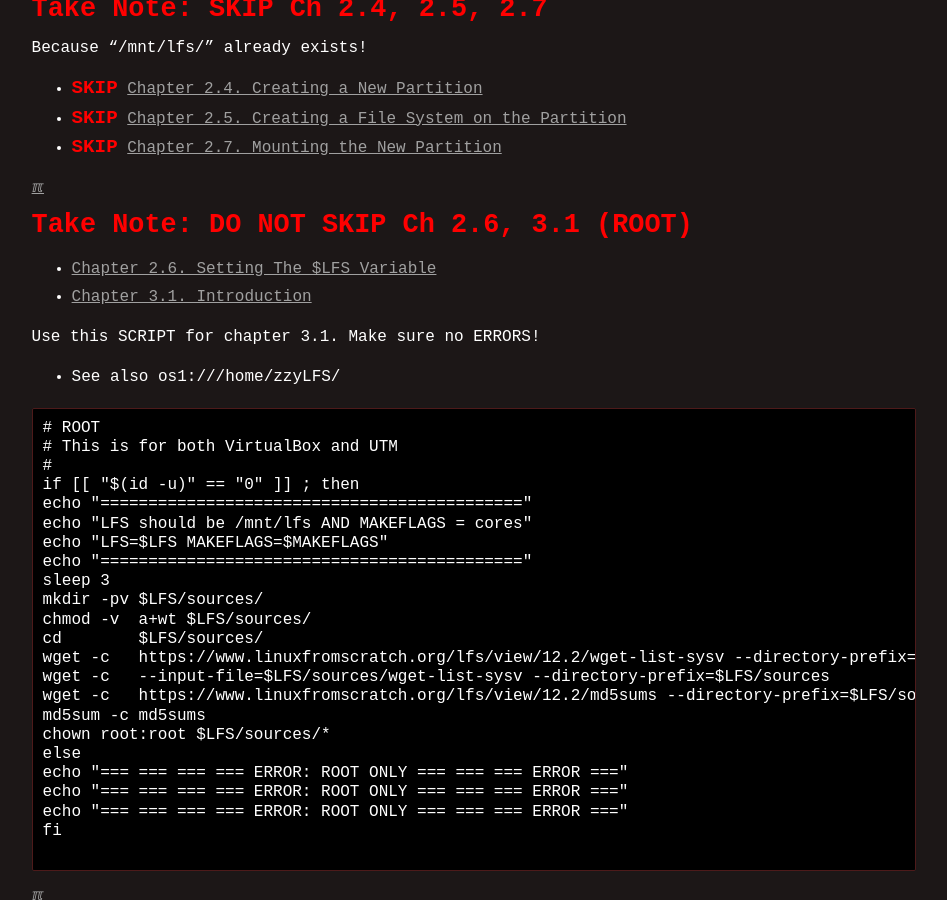
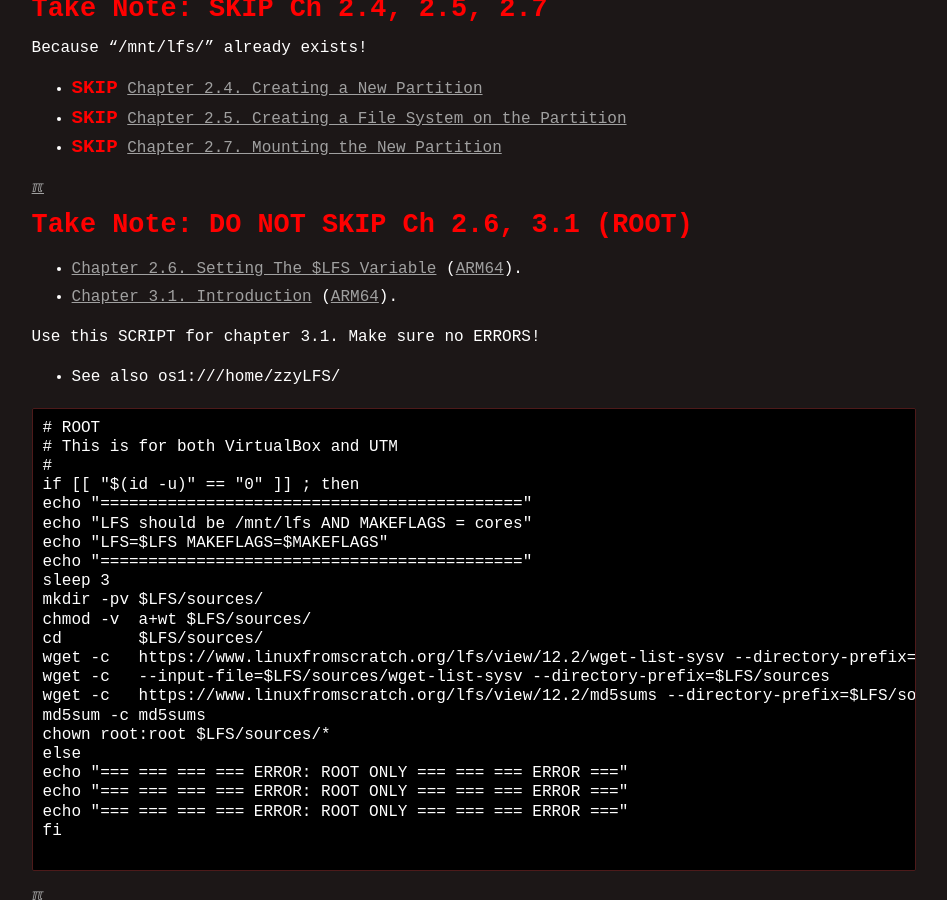
Before and after one commit to os2xx/demOS, a Jekyll site: the page built from W08-03.md, in a window 1280 px wide and 900 px high, scrolled down 1339 px. Shown: the whole window, without its empty margins (166-1113 px from the left). Built offline with Jekyll 4.4.1, drawn with Linux system fonts in a browser that asks for light colours.

Commit message:
modified:   W08-03.md

```diff
--- a/W08-03.md
+++ b/W08-03.md
@@ -61,8 +61,8 @@ Because "/mnt/lfs/" already exists!
 
 [&#x213C;](#)<br id="idx005">
 ## <span style="color:red; font-weight:bold; font-size:larger;">Take Note: DO NOT SKIP Ch 2.6, 3.1 (ROOT)</span>
-* [Chapter 2.6. Setting The $LFS Variable](https://www.linuxfromscratch.org/lfs/view/11.1/chapter02/aboutlfs.html){:target="_blank"}
-* [Chapter 3.1. Introduction](https://www.linuxfromscratch.org/lfs/view/11.1/chapter03/introduction.html){:target="_blank"}
+* [Chapter 2.6. Setting The $LFS Variable](https://www.linuxfromscratch.org/lfs/view/12.2/chapter02/aboutlfs.html){:target="_blank"} ([ARM64](https://lfs.vlsm.org/arm64/chapter02/aboutlfs.html){:target="_blank"}).
+* [Chapter 3.1. Introduction](https://www.linuxfromscratch.org/lfs/view/12.2/chapter03/introduction.html){:target="_blank"} ([ARM64](https://lfs.vlsm.org/arm64/chapter03/introduction.html){:target="_blank"}).
 
 Use this SCRIPT for chapter 3.1. Make sure no ERRORS!
 * See also os1:///home/zzyLFS/
```
